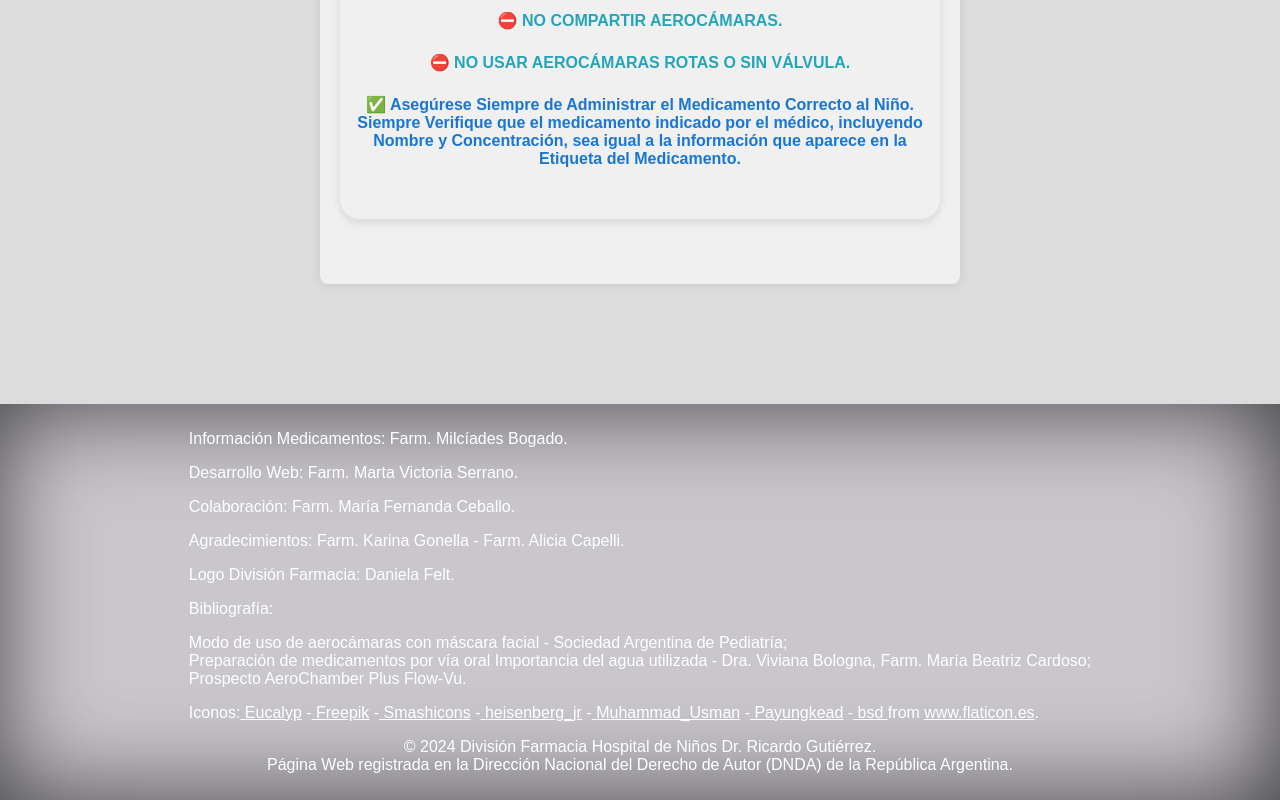
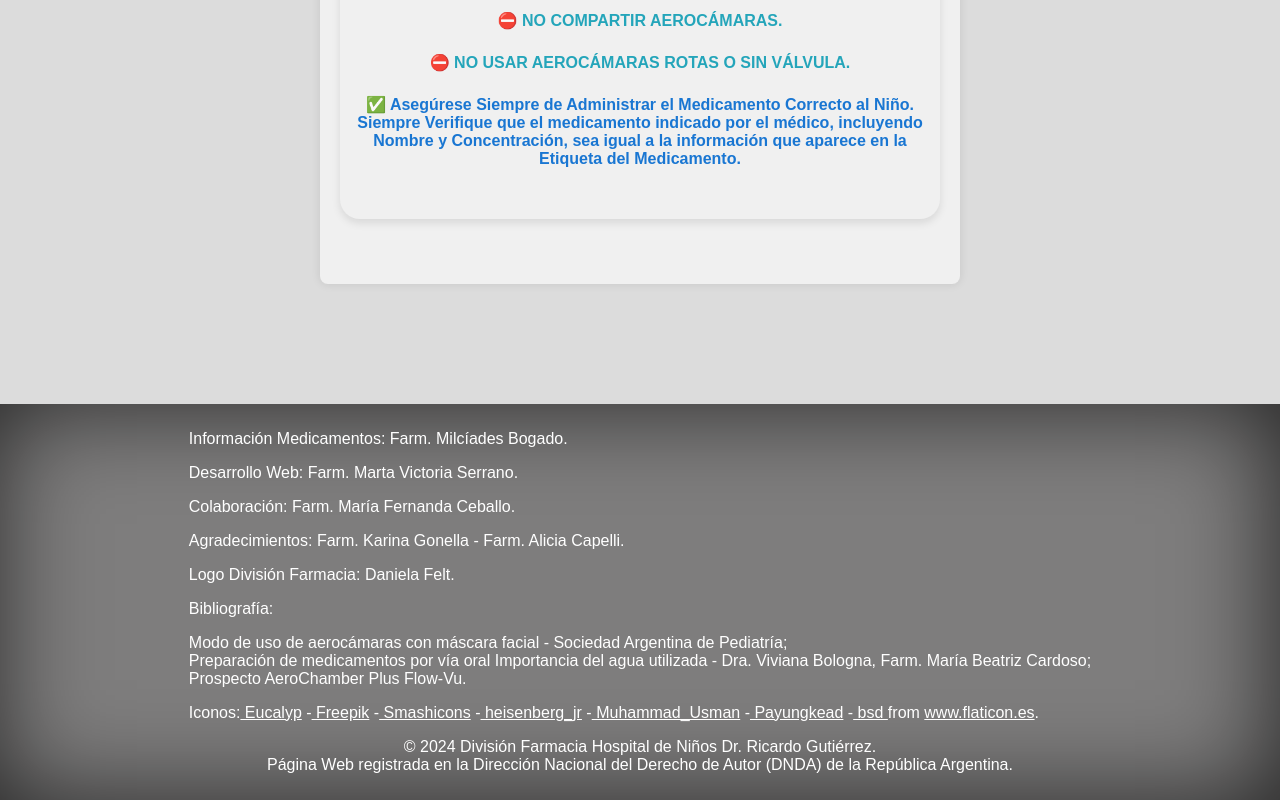
Before and after one commit to MartuV/instrucciones-uso, a React (Create React App) app: page /instrucciones-uso/aerosoles in a window 1280 px wide. Shown: the part 2473-3273 px from the top of the page. Built offline with nearby package versions, Linux system fonts and the light colour scheme.

Commit message:
cambio color footer

```diff
--- a/src/estilos/footer.css
+++ b/src/estilos/footer.css
@@ -1,13 +1,13 @@
+
 .footer {
-  background-color: #c9c6cc; /* Color de fondo del pie de página */
+  background-color: #7e7d7d; /* Color de fondo gris */
   color: white; /* Color del texto */
   padding: 10px 20px; /* Espaciado interior del pie de página */
   display: flex;
   flex-direction: column; /* Coloca los elementos en columna */
   align-items: center; /* Alinea los elementos horizontalmente */
-  box-shadow: inset -5px 0px 100px rgba(0, 0, 0, 0.7);
+  box-shadow: inset -5px 0px 100px rgba(0, 0, 0, 0.7); /* Sombra interna */
   margin-top: 20px;
-
 }
 
 #footer-content {
```
